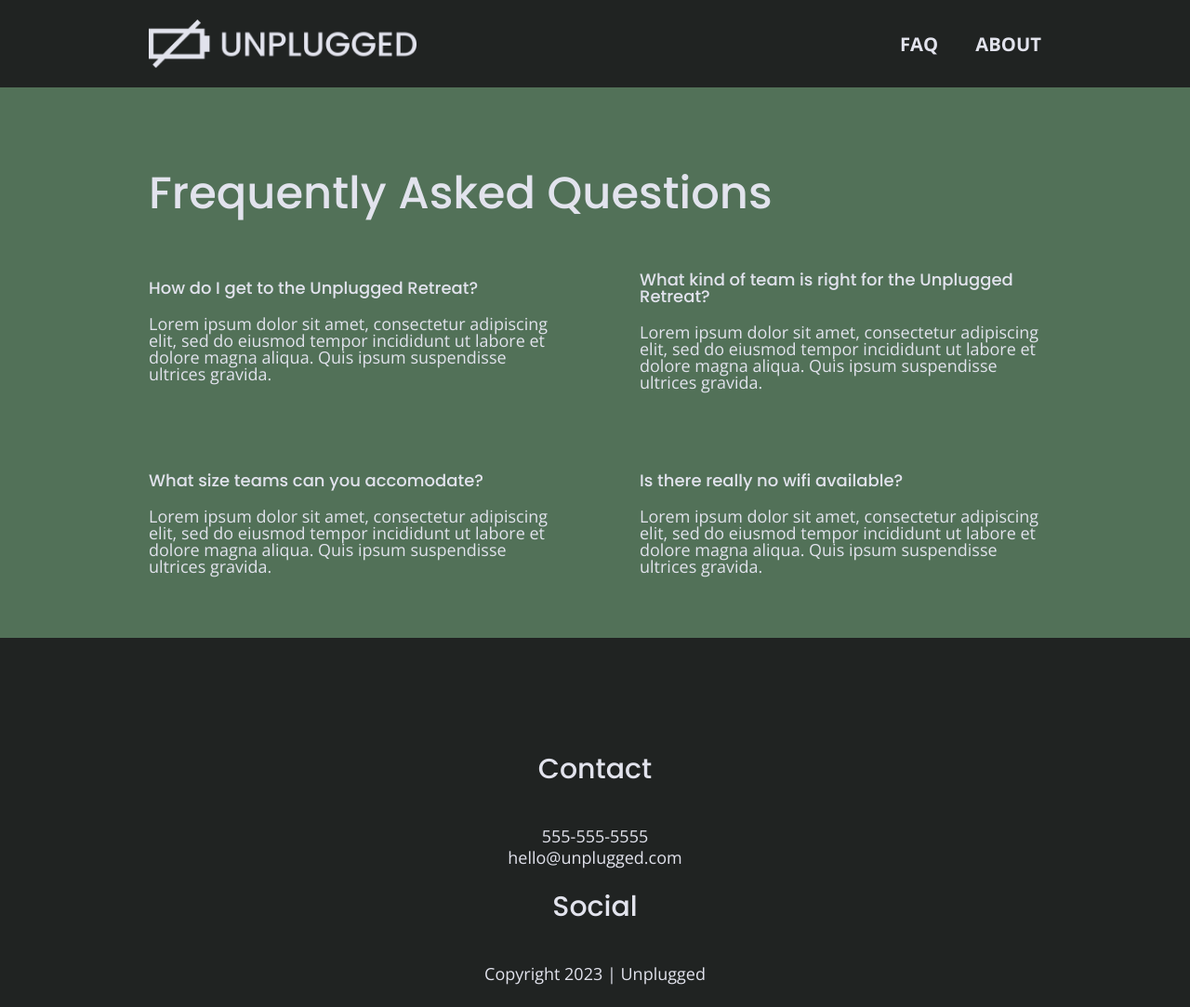
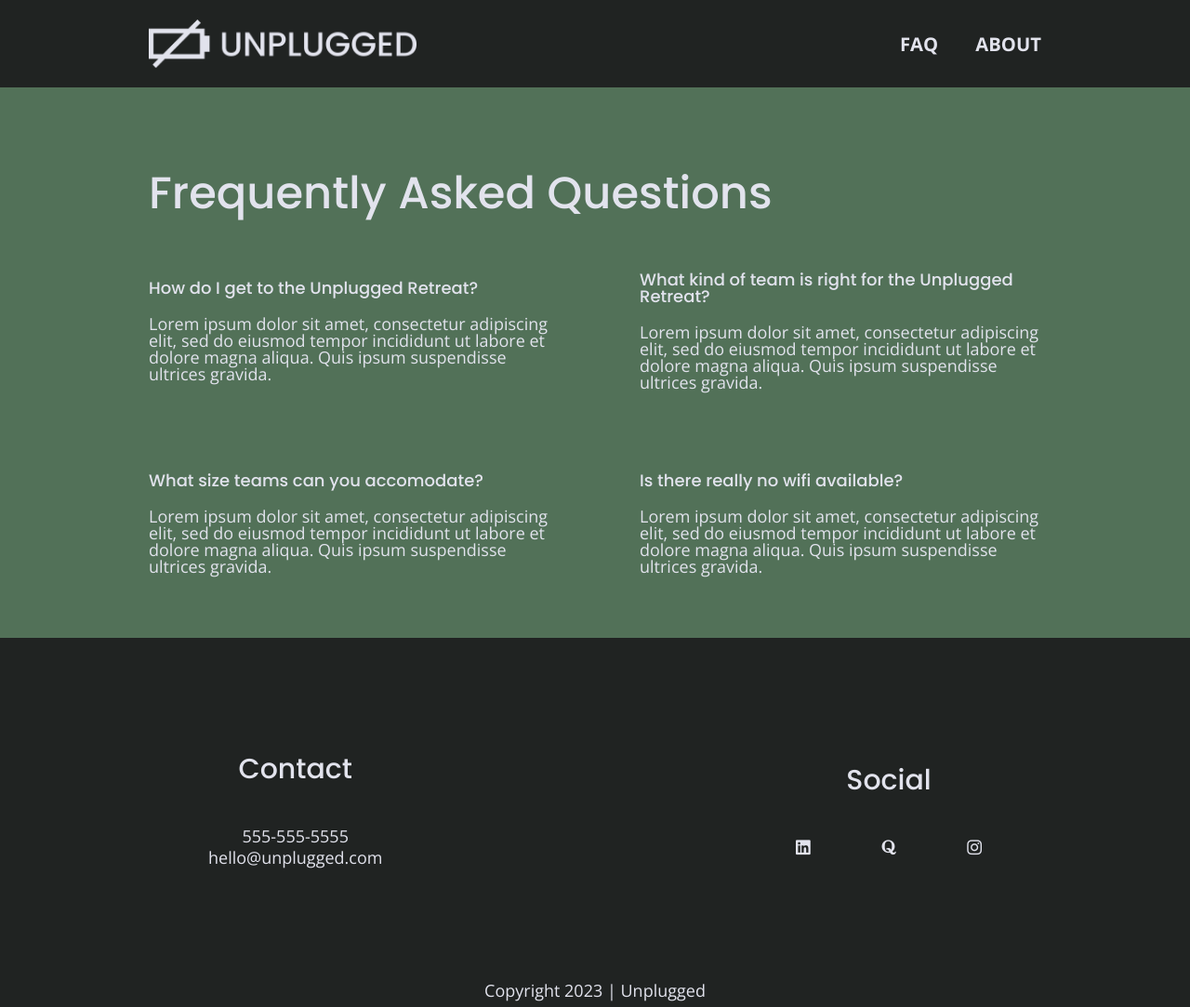
Before and after one commit to 123qoly/project1, a website: page faq/index.html in a window 1280 px wide. Shown: the top 1083 px of the page at 93% size. Drawn offline with nearby package versions, Linux system fonts and the light colour scheme.

Commit message:
Officially final commits

```diff
--- a/faq/index.html
+++ b/faq/index.html
@@ -84,7 +84,7 @@
 
   <footer>
     <div class="content-wrapper">
-      <div class="footer-contact">
+      <div class="footer-content">
         <div class="contact">
           <h4>Contact</h4>
           <address>
@@ -93,15 +93,22 @@
         </div>
         <div class="social">
           <h4>Social</h4>
-          <p><a
-              href="https://www.linkedin.com/in/hannah-baning-91a312256/?lipi=urn%3Ali%3Apage%3Ad_flagship3_profile_view_base_education_details%3B4RJyX7L2R9SljSp%2FVy5TRg%3D%3D"></a>
-          </p>
-          <!-- <p><a href=""></a></p> -->
+          <div class="social-icons">
+            <p>
+              <a href="https://www.linkedin.com/in/hannah-baning-91a312256/?lipi=urn%3Ali%3Apage%3Ad_flagship3_profile_view_base_education_details%3B4RJyX7L2R9SljSp%2FVy5TRg%3D%3D" target="_blank"><i class="fab fa-linkedin"></i></a>
+            </p>
+            <p>
+              <a href="https://quora.com/qoly-brown" target="_blank"><i class="fab fa-quora"></i></a>
+            </p>
+            <p>
+              <a href="https://www.instagram.com/skillcrush/" target="_blank"><i class="fab fa-instagram"></i></a>
+            </p>
+          </div>
         </div>
       </div>
-      <div class="copyright">
-        <p>Copyright 2023 | Unplugged</p>
-      </div>
+    </div>
+    <div class="copyright">
+      <p>Copyright 2023 | Unplugged</p>
     </div> <!--footer content-wrapper ends-->
   </footer>
 
```
Also changed, not shown: about/index.html (+15 -9 lines).
